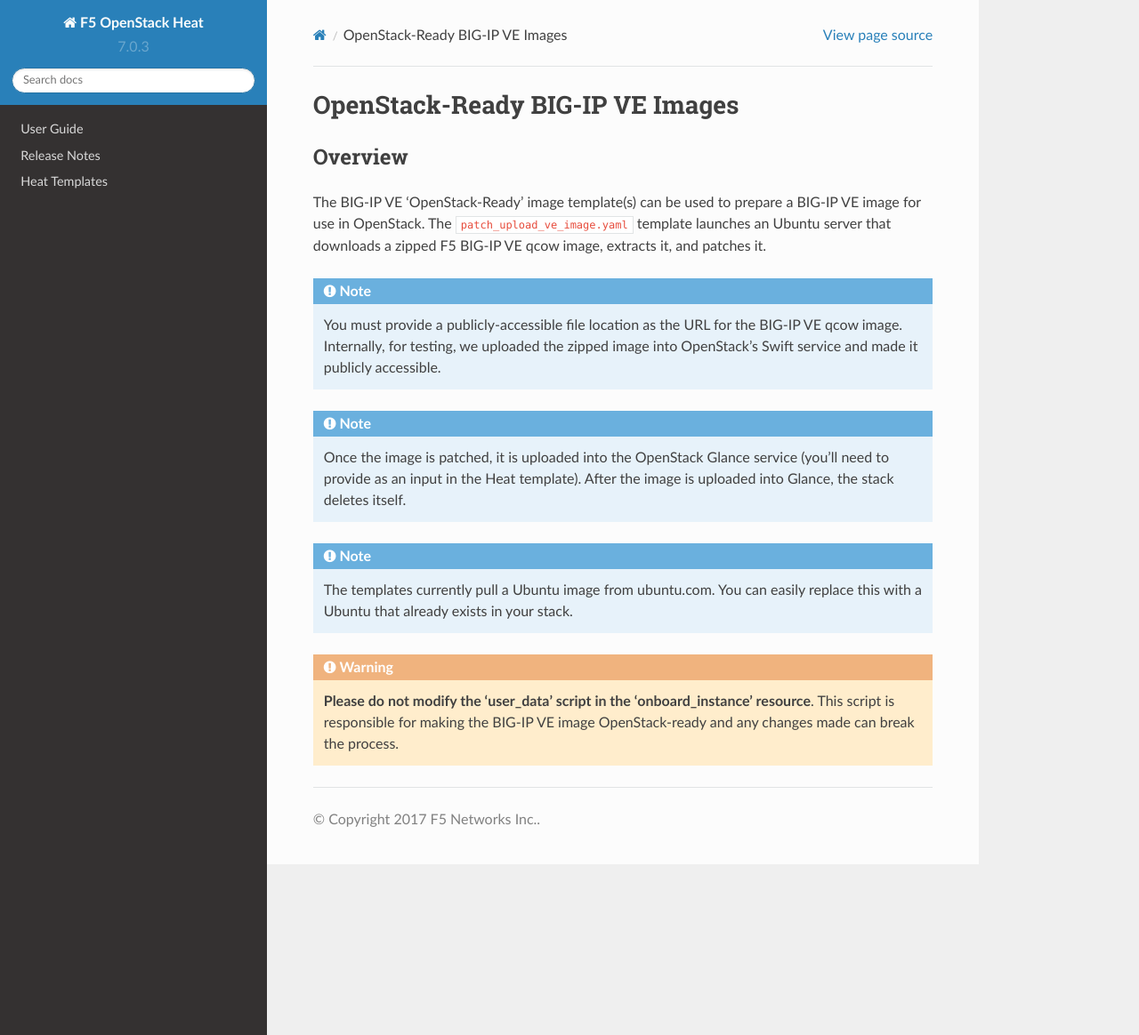
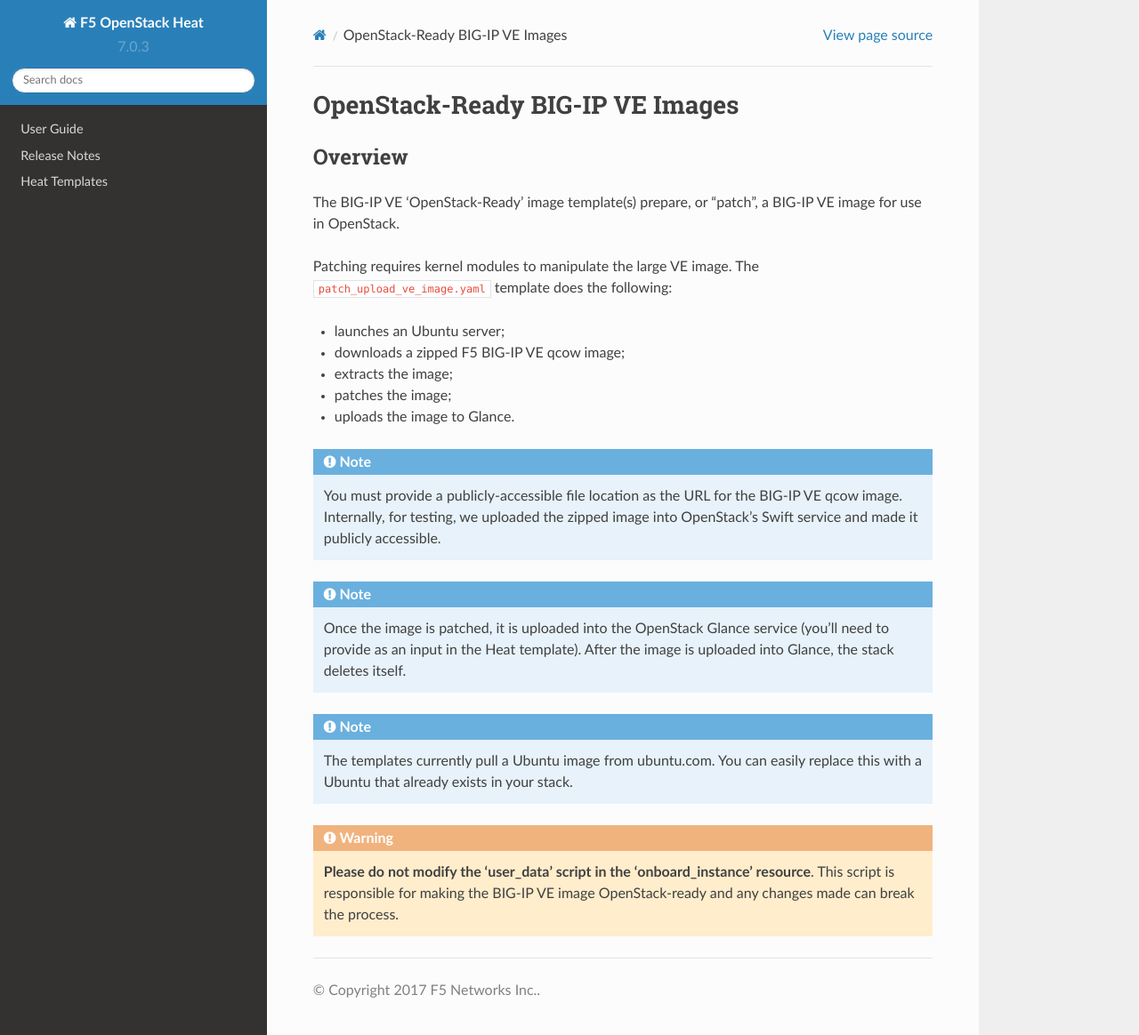
Before and after one commit to F5Networks/f5-openstack-heat, a Sphinx documentation site: the page built from docs/includes/concept_ve-images.rst, in a window 1280 px wide and 1164 px high. Shown: the whole window at 89% size. Built offline with Sphinx 7.4.7 and the Read the Docs theme 2.0.0, drawn with Linux system fonts in a browser that asks for light colours.

Commit message:
Merge pull request #132 from zancas/note_kernel_reqs
add note about kernel requirement

```diff
--- a/docs/includes/concept_ve-images.rst
+++ b/docs/includes/concept_ve-images.rst
@@ -5,7 +5,16 @@
 
 Overview
 --------
-The BIG-IP VE 'OpenStack-Ready' image template(s) can be used to prepare a BIG-IP VE image for use in OpenStack. The :file:`patch_upload_ve_image.yaml` template launches an Ubuntu server that downloads a zipped F5 BIG-IP VE qcow image, extracts it, and patches it.
+
+The BIG-IP VE 'OpenStack-Ready' image template(s) prepare, or "patch", a BIG-IP VE image for use in OpenStack.
+
+Patching requires kernel modules to manipulate the large VE image. The :file:`patch_upload_ve_image.yaml` template does the following:
+
+- launches an Ubuntu server;
+- downloads a zipped F5 BIG-IP VE qcow image;
+- extracts the image;
+- patches the image;
+- uploads the image to Glance.
 
 .. note::
 
```
